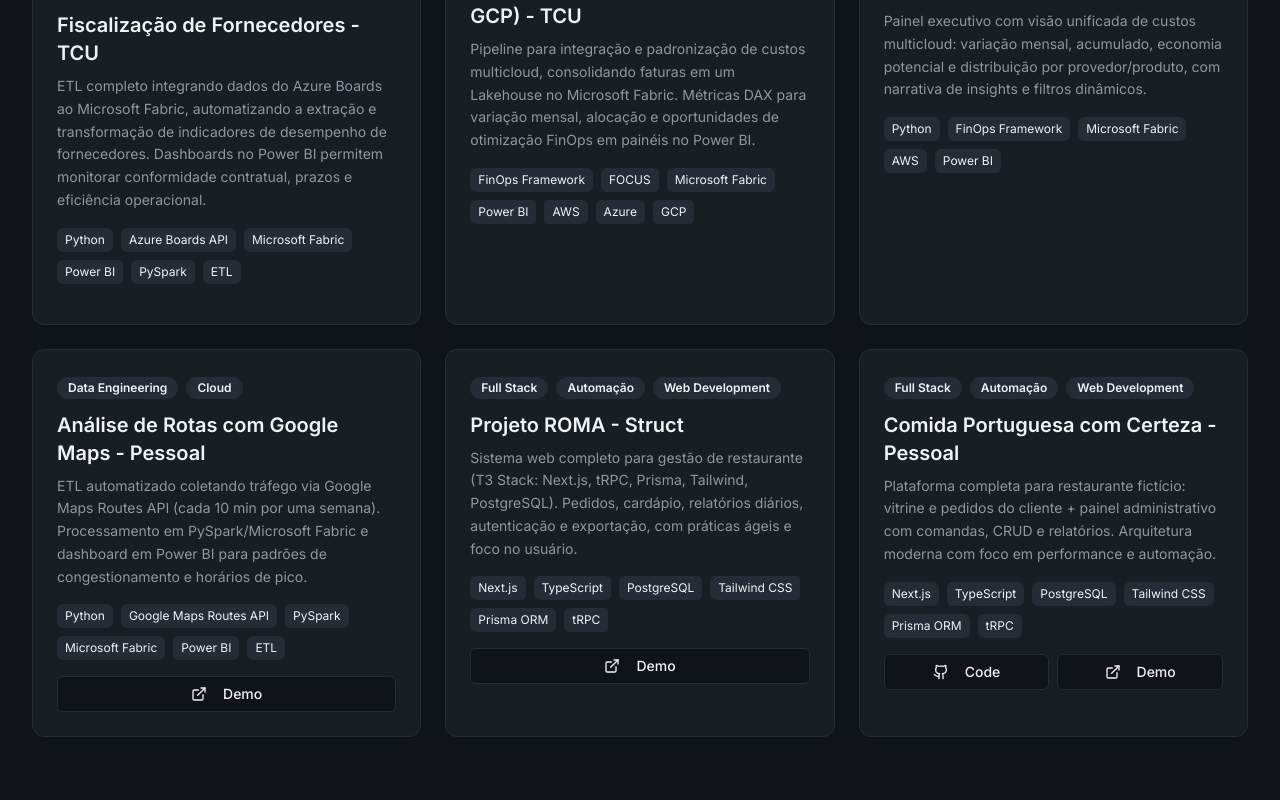
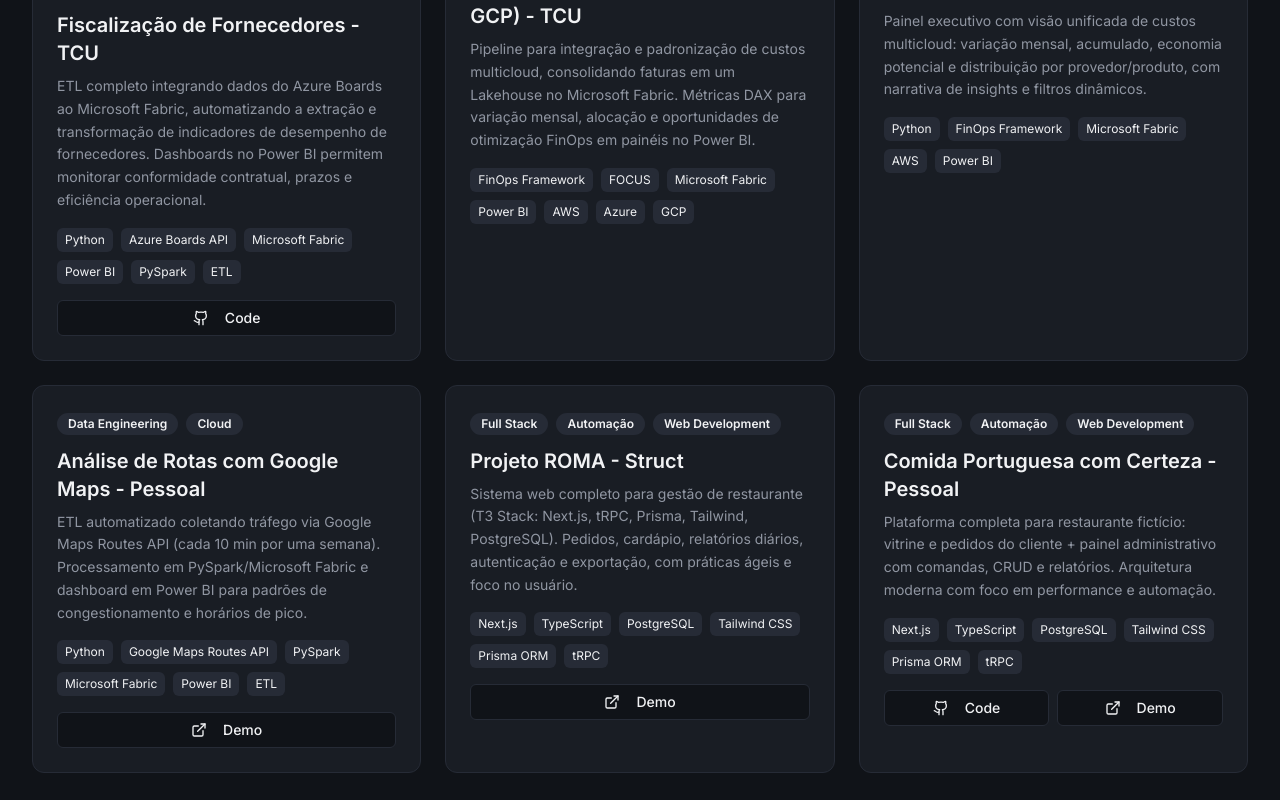
Before and after one commit to Henrique-Givisiez/Portfolio-Pessoal, a Next.js app: page / in a window 1280 px wide. Shown: the part 1736-2536 px from the top of the page. Built offline with nearby package versions, Linux system fonts and the light colour scheme; no server answers.

Commit message:
fix: update GitHub link handling in project entries and improve fallback logic

```diff
--- a/src/app/_components/Projects.tsx
+++ b/src/app/_components/Projects.tsx
@@ -32,6 +32,7 @@ const Projects = () => {
       key: "tcu_suppliers",
       categoryKeys: ["data_engineering", "data_analytics", "governance"],
       tagKeys: ["Python", "Azure Boards API", "Microsoft Fabric", "Power BI", "PySpark", "ETL"],
+      github: "https://github.com/Henrique-Givisiez/Azure-Boards-API-Fabric-Supplier-Control",
     },
     {
       key: "multicloud_costs",
@@ -82,9 +83,13 @@ const Projects = () => {
               const title = tStr(`${base}.title`);
               const description = tStr(`${base}.description`);
 
-              // Fonte 1: dicionário (se houver). Fonte 2: valor do objeto (fallback).
-              const github = tOptStr(`${base}.github`) ?? p.github;
+               // Busca primeiro no dicionário; se vazio, usa o valor do objeto
+              const githubFromDict = tOptStr(`${base}.github`) ?? p.github;
               const demo = tOptStr(`${base}.demo`) ?? p.demo;
+
+              console.log("Project:", p.key, { githubFromDict, demo });
+
+              const hasAnyAction = Boolean(githubFromDict || demo);
 
               return (
                 <div
@@ -119,10 +124,11 @@ const Projects = () => {
                     ))}
                   </div>
 
+                 { hasAnyAction && (
                   <div className="flex gap-2">
-                    {github && (
+                    {githubFromDict && (
                       <Button variant="outline" size="sm" className="flex-1" asChild>
-                        <a href={github} target="_blank" rel="noopener noreferrer">
+                        <a href={githubFromDict} target="_blank" rel="noopener noreferrer">
                           <Github className="h-4 w-4 mr-2" />
                           {tStr("projects.buttons.code")}
                         </a>
@@ -137,6 +143,7 @@ const Projects = () => {
                       </Button>
                     )}
                   </div>
+                )}
                 </div>
               );
             })}
```
